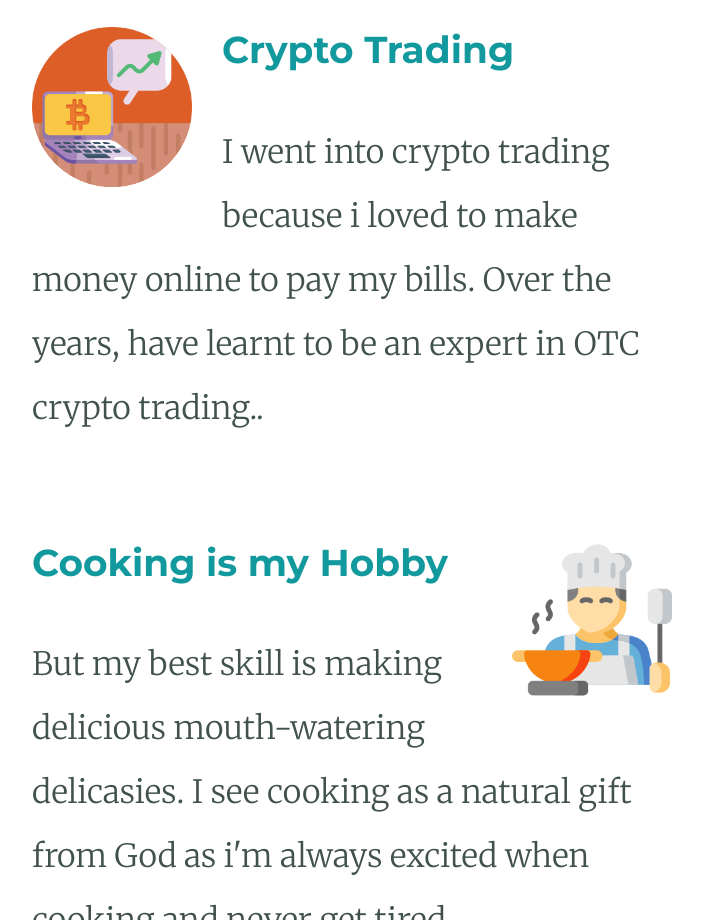
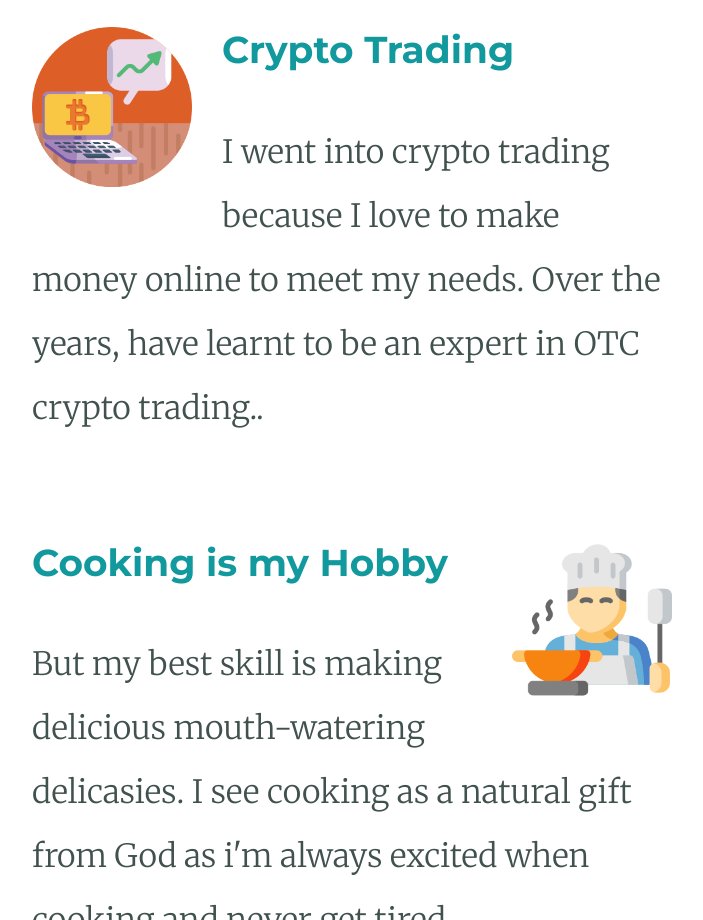
Before and after one commit to Alvincruse/CSS---My-Personal-Site, a plain HTML site: page index.html in a window 1280 px wide. Shown: the part 2060-2980 px from the top of the page, without its empty margins (288-991 px from the left). Drawn offline with Linux system fonts and the light colour scheme.

Commit message:
Second Commit

```diff
--- a/index.html
+++ b/index.html
@@ -31,7 +31,7 @@
       <div class="skill-row">
         <img class="trading-img" src="images/trading.png" alt="Crypto Trading Picture">
         <h3>Crypto Trading</h3>
-        <p>I went into crypto trading because i loved to make money online to pay my bills. Over the years, have learnt to be an expert in OTC crypto trading..</p>
+        <p>I went into crypto trading because I love to make money online to meet my needs. Over the years, have learnt to be an expert in OTC crypto trading..</p>
       </div>
       <div class="skill-row">
         <img class="cooking-img" src="images/cooking.png" alt="Cooking Picture">
```
